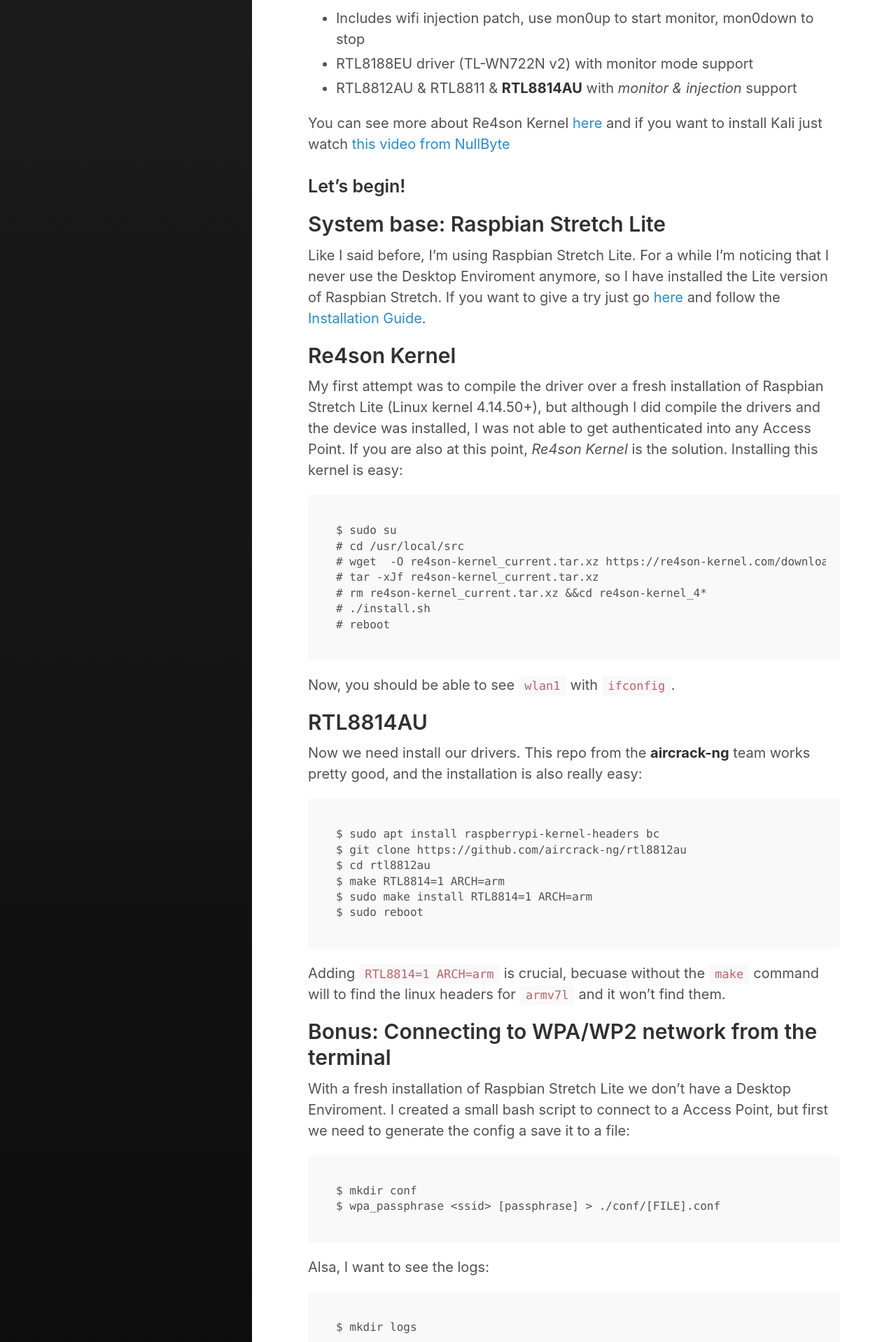
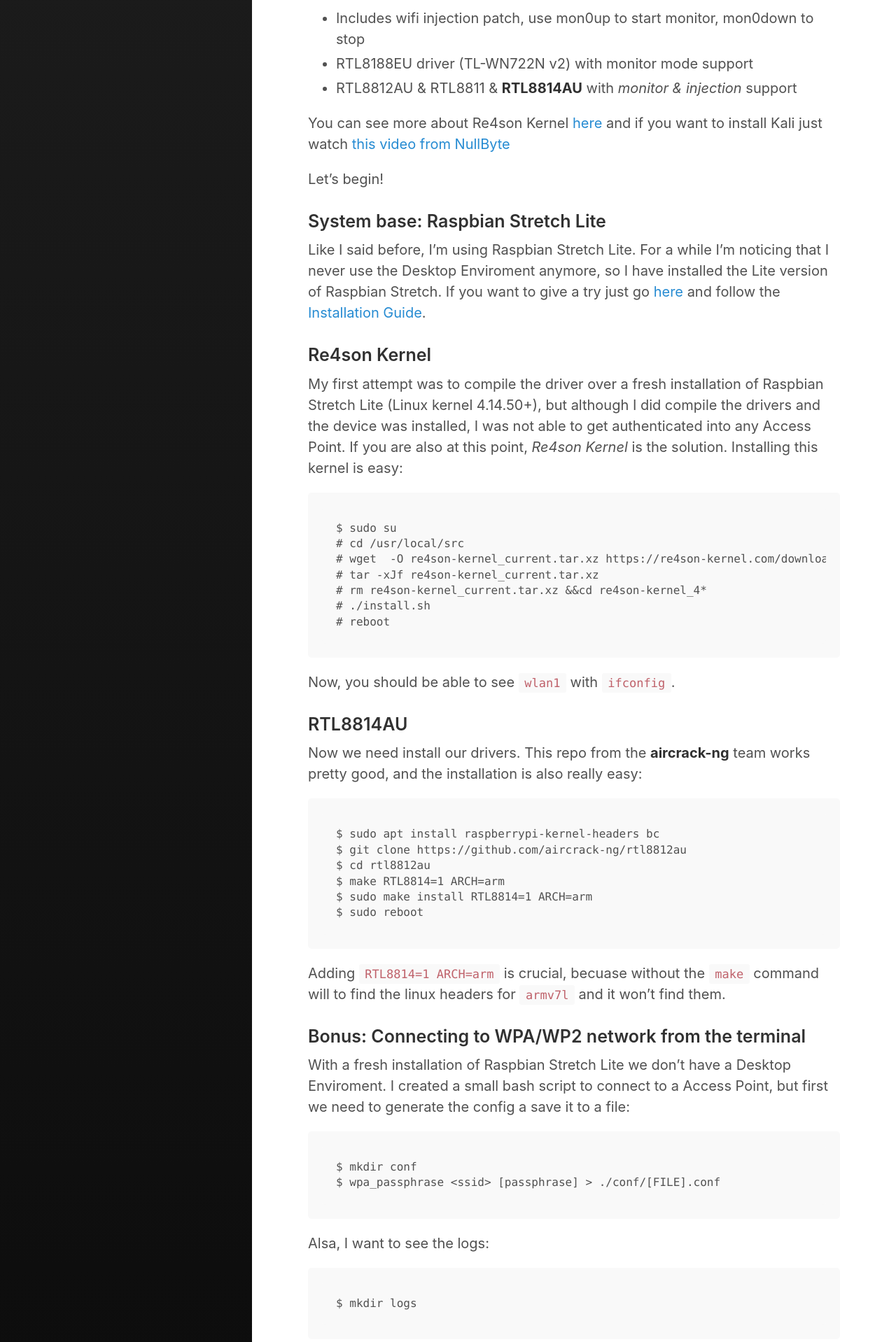
Before and after one commit to davidtavarez/davidtavarez.github.io, a Jekyll site: the page built from _posts/2018-09-09-re4son_kernel_raspberry_pi.md, in a window 1280 px wide. Shown: the part 584-2502 px from the top of the page at 70% size. Built offline with Jekyll 4.4.1, drawn with Linux system fonts in a browser that asks for light colours.

Commit message:
fixing style

```diff
--- a/_posts/2018-09-09-re4son_kernel_raspberry_pi.md
+++ b/_posts/2018-09-09-re4son_kernel_raspberry_pi.md
@@ -23,13 +23,13 @@
 
 You can see more about Re4son Kernel [here](https://re4son-kernel.com/re4son-pi-kernel/) and if you want to install Kali just watch [this video from NullByte](https://www.youtube.com/watch?v=5ExWmpFnAnE)
 
-### Let's begin! ###
+Let's begin!
 
-## System base: Raspbian Stretch Lite ##
+### System base: Raspbian Stretch Lite ###
 
 Like I said before, I'm using Raspbian Stretch Lite. For a while I'm noticing that I never use the Desktop Enviroment anymore, so I have installed the Lite version of Raspbian Stretch. If you want to give a try just go [here](https://www.raspberrypi.org/downloads/raspbian/) and follow the [Installation Guide](https://www.raspberrypi.org/documentation/installation/installing-images/README.md).
 
-## Re4son Kernel ##
+### Re4son Kernel ###
 
 My first attempt was to compile the driver over a fresh installation of Raspbian Stretch Lite (Linux kernel 4.14.50+), but although I did compile the drivers and the device was installed, I was not able to get authenticated into any Access Point. If you are also at this point, *Re4son Kernel* is the solution. Installing this kernel is easy:
 
@@ -45,7 +45,7 @@
 
 Now, you should be able to see `wlan1` with `ifconfig`.
 
-## RTL8814AU ##
+### RTL8814AU ###
 
 Now we need install our drivers. This repo from the **aircrack-ng** team works pretty good, and the installation is also really easy:
 
@@ -60,7 +60,7 @@
 
 Adding `RTL8814=1 ARCH=arm` is crucial, becuase without the `make` command will to find the linux headers for `armv7l` and it won't find them.
 
-## Bonus: Connecting to WPA/WP2 network from the terminal ##
+### Bonus: Connecting to WPA/WP2 network from the terminal ###
 
 With a fresh installation of Raspbian Stretch Lite we don't have a Desktop Enviroment. I created a small bash script to connect to a Access Point, but first we need to generate the config a save it to a file:
 
```
